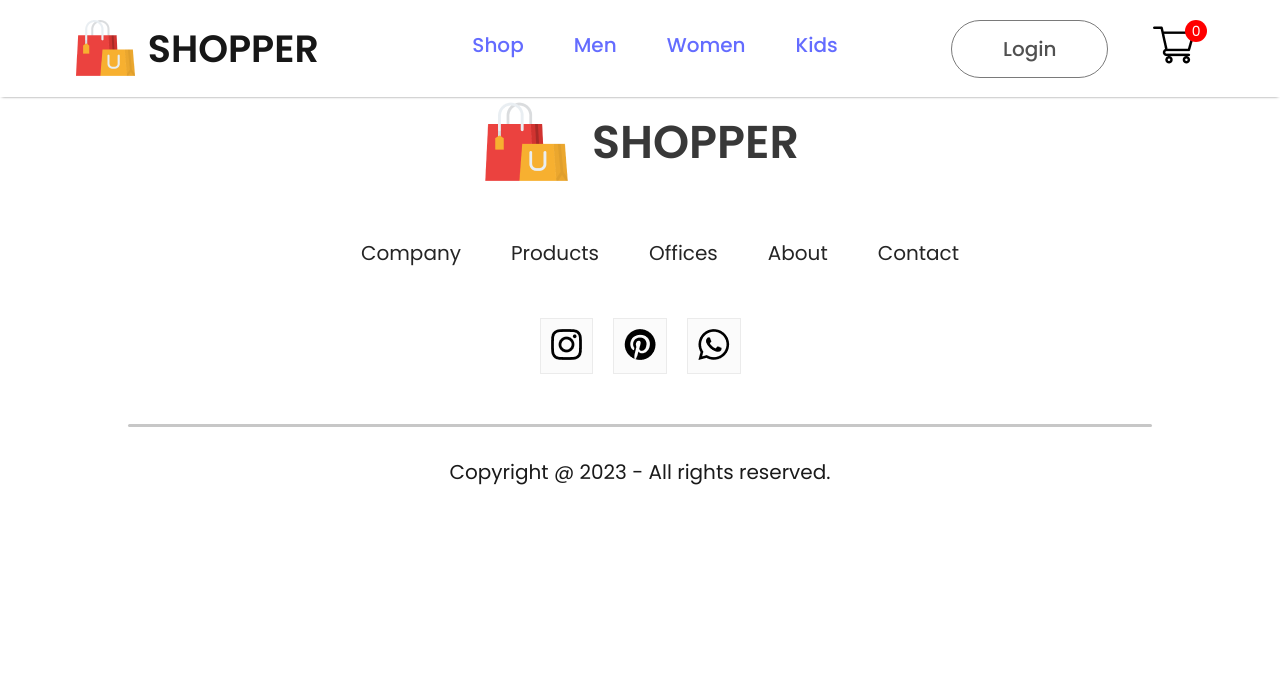
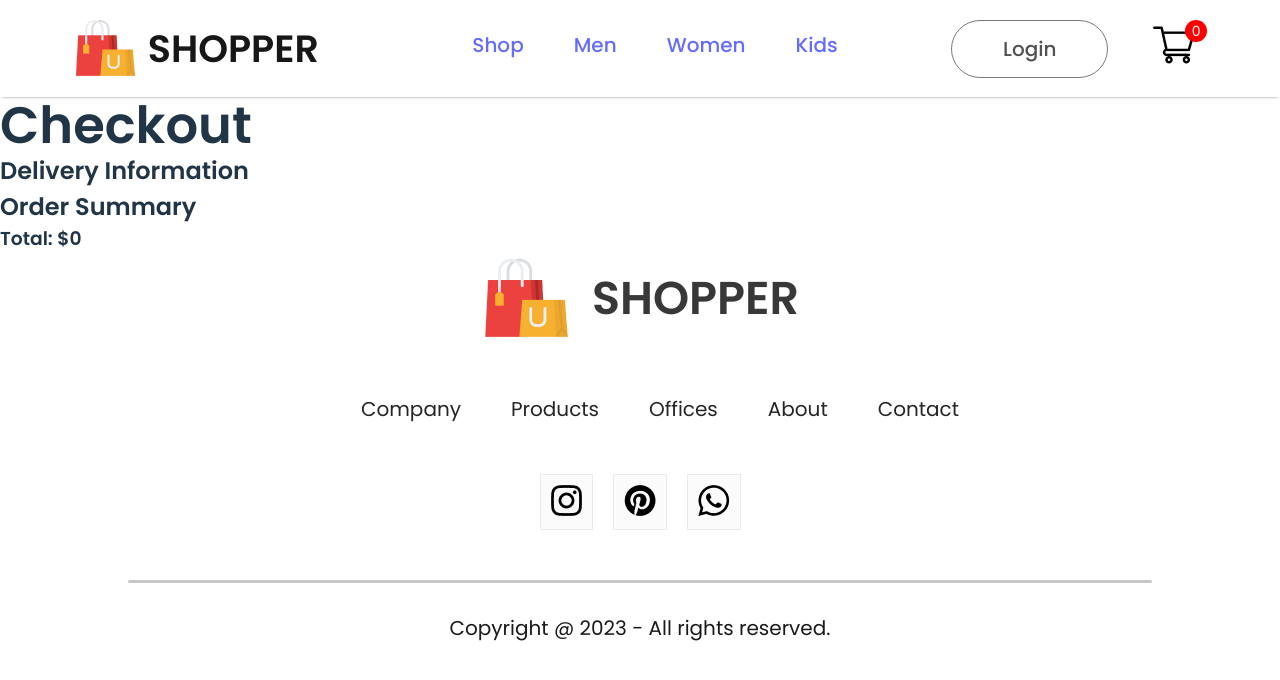
Before and after one commit to Irfanft12/ecommerce-shopper, a React (Vite) app: page /checkout in a window 1280 px wide. Shown: the top 680 px of the page. Built offline with nearby package versions, Linux system fonts and the light colour scheme.

Commit message:
Add Checkout route to App component

```diff
--- a/src/App.jsx
+++ b/src/App.jsx
@@ -4,6 +4,7 @@ import ShopCategory from './pages/ShopCategory'
 import Product from './pages/Product'
 import Navbar from './components/navbar/Navbar'
 import Cart from './pages/Cart'
+import Checkout from './pages/Checkout'
 import LoginSignup from './pages/LoginSignup'
 import Footer from './components/footer/Footer'
 
@@ -27,6 +28,7 @@ function App() {
             <Route path=':productId' element={<Product />} />
           </Route>
           <Route path='cart' element={<Cart />} />
+          <Route path='/checkout' element={<Checkout />} />
           <Route path='login' element={<LoginSignup />} />
         </Routes>
         <Footer />
```
